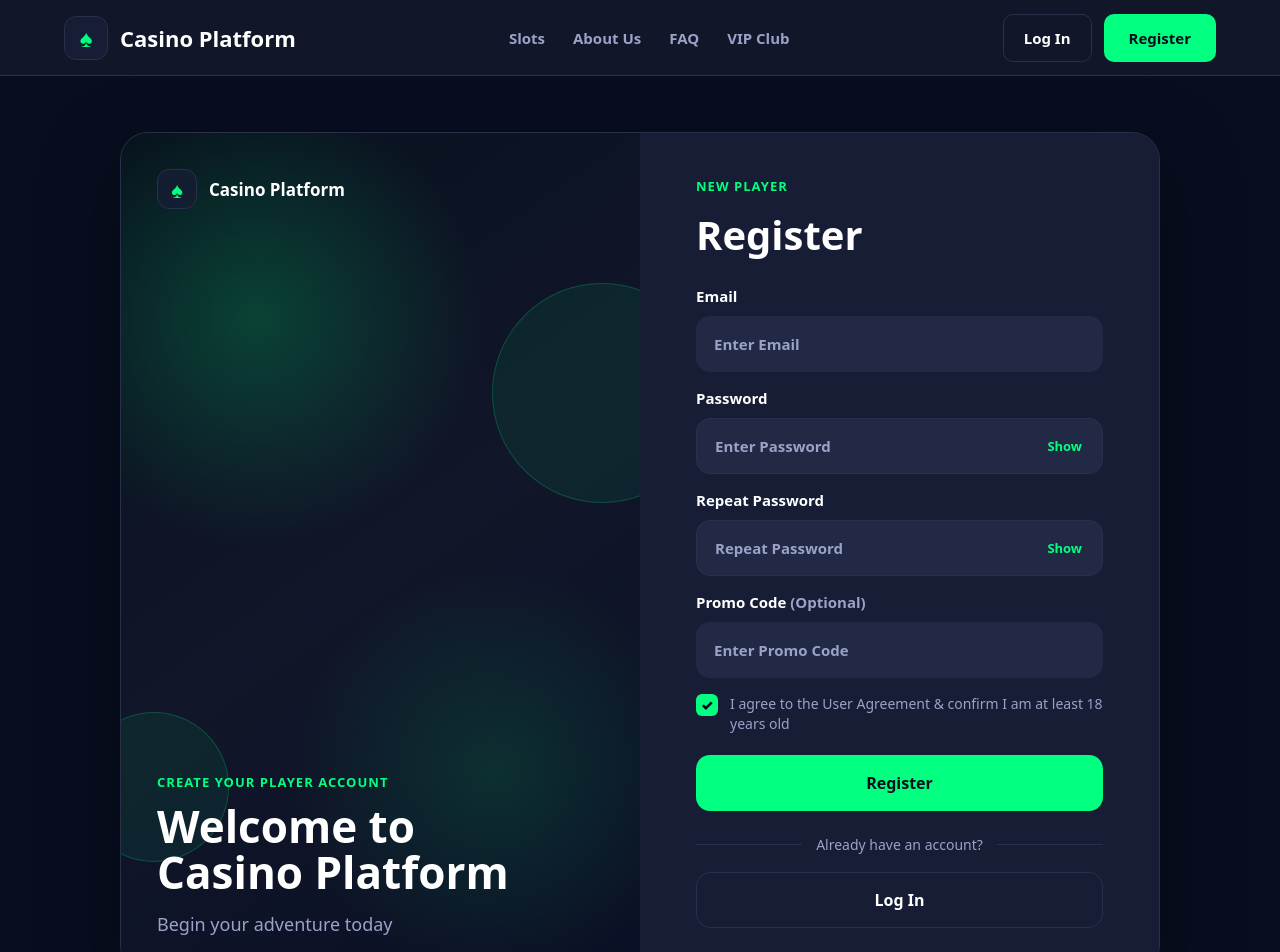
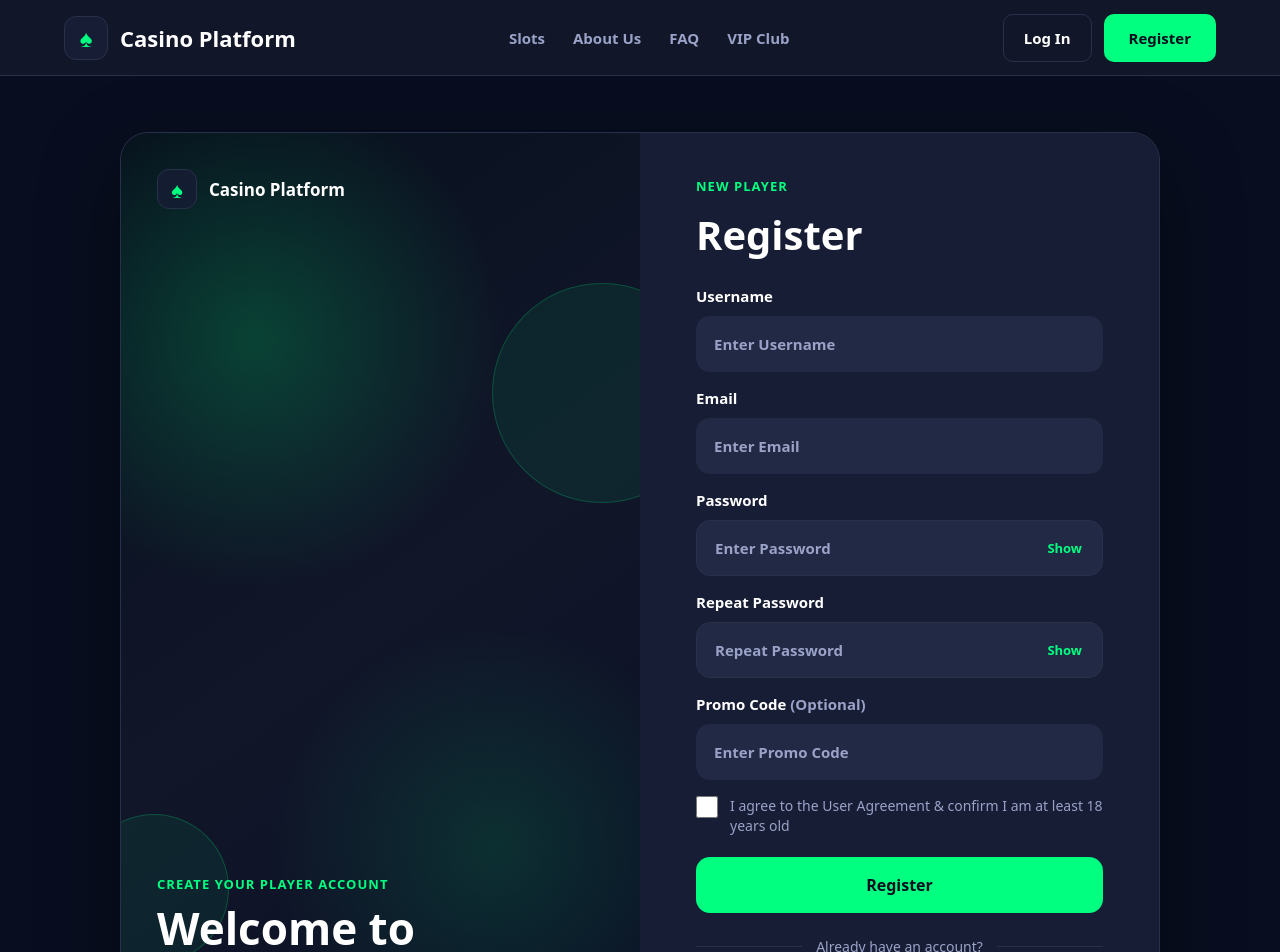
Before and after one commit to Boki0/casino, a React (Vite) app in the folder frontend/: page /register in a window 1280 px wide. Shown: the top 952 px of the page. Built offline with nearby package versions, Linux system fonts and the light colour scheme; no server answers.

Commit message:
feat(frontend): connect registration form to auth API

```diff
--- /dev/null
+++ b/frontend/src/api/auth/authApi.ts
@@ -0,0 +1,56 @@
+import type { RegisterRequest, RegisterResponse } from './authTypes'
+
+type BackendErrorResponse = {
+  message?: unknown
+}
+
+export class AuthApiError extends Error {
+  constructor(message: string) {
+    super(message)
+    this.name = 'AuthApiError'
+  }
+}
+
+async function readErrorMessage(response: Response): Promise<string> {
+  if (response.status >= 500) {
+    return 'Registration is temporarily unavailable. Please try again.'
+  }
+
+  try {
+    const errorResponse = (await response.json()) as BackendErrorResponse
+    if (typeof errorResponse.message === 'string' && errorResponse.message.trim()) {
+      return errorResponse.message
+    }
+  } catch {
+    // Fall back to a safe message when the response is empty or is not JSON.
+  }
+
+  return 'Registration failed. Please check your details and try again.'
+}
+
+async function register(request: RegisterRequest): Promise<RegisterResponse> {
+  let response: Response
+
+  try {
+    response = await fetch('/api/auth/register', {
+      method: 'POST',
+      headers: {
+        'Content-Type': 'application/json',
+        Accept: 'application/json',
+      },
+      body: JSON.stringify(request),
+    })
+  } catch {
+    throw new AuthApiError('Unable to reach the registration service. Please try again.')
+  }
+
+  if (!response.ok) {
+    throw new AuthApiError(await readErrorMessage(response))
+  }
+
+  return response.json() as Promise<RegisterResponse>
+}
+
+export const authApi = {
+  register,
+}
--- /dev/null
+++ b/frontend/src/api/auth/authTypes.ts
@@ -0,0 +1,13 @@
+export type RegisterRequest = {
+  email: string
+  password: string
+  username: string
+  promoCode?: string
+}
+
+export type RegisterResponse = {
+  id: string
+  email: string
+  role: string
+  status: string
+}
--- a/frontend/src/pages/LoginPage.css
+++ b/frontend/src/pages/LoginPage.css
@@ -126,6 +126,20 @@
   margin: 0;
   color: var(--color-text);
   font-size: 40px;
+}
+
+.login-form__message {
+  margin: -12px 0 22px;
+  padding: 12px 14px;
+  border-radius: 10px;
+  font-size: 14px;
+  line-height: 1.4;
+}
+
+.login-form__message--success {
+  color: var(--color-primary);
+  background: rgba(1, 255, 128, 0.09);
+  border: 1px solid rgba(1, 255, 128, 0.2);
 }
 
 .login-form__field {
--- a/frontend/src/pages/LoginPage.tsx
+++ b/frontend/src/pages/LoginPage.tsx
@@ -1,9 +1,16 @@
 import { useState } from 'react'
-import { Link } from 'react-router-dom'
+import { Link, useLocation } from 'react-router-dom'
 import './LoginPage.css'
 
+type LoginLocationState = {
+  registrationMessage?: string
+}
+
 function LoginPage() {
+  const location = useLocation()
   const [isPasswordVisible, setIsPasswordVisible] = useState(false)
+  const registrationMessage = (location.state as LoginLocationState | null)
+    ?.registrationMessage
 
   return (
     <section className="login-page" id="login">
@@ -30,6 +37,12 @@ function LoginPage() {
               <p className="login-form__eyebrow">Player access</p>
               <h2>Log In</h2>
             </div>
+
+            {registrationMessage && (
+              <p className="login-form__message login-form__message--success" role="status">
+                {registrationMessage}
+              </p>
+            )}
 
             <label className="login-form__field">
               <span>Email</span>
--- a/frontend/src/pages/RegisterPage.css
+++ b/frontend/src/pages/RegisterPage.css
@@ -38,21 +38,35 @@
   line-height: 1.45;
 }
 
-.register-form__checkbox {
+.register-form__agreement input {
   width: 22px;
   height: 22px;
-  display: grid;
-  place-items: center;
   flex: 0 0 auto;
-  border-radius: 6px;
-  color: var(--color-bg);
-  background: var(--color-primary);
+  margin: 0;
+  accent-color: var(--color-primary);
+}
+
+.register-form__message {
+  margin: 0 0 16px;
+  padding: 12px 14px;
+  border-radius: 10px;
   font-size: 14px;
-  font-weight: 900;
+  line-height: 1.4;
+}
+
+.register-form__message--error {
+  color: #ffb4b4;
+  background: rgba(204, 51, 51, 0.14);
+  border: 1px solid rgba(255, 100, 100, 0.28);
 }
 
 .register-form__submit {
   margin-top: 0;
+}
+
+.register-form__submit:disabled {
+  cursor: not-allowed;
+  opacity: 0.65;
 }
 
 .register-form__divider {
--- a/frontend/src/pages/RegisterPage.tsx
+++ b/frontend/src/pages/RegisterPage.tsx
@@ -1,11 +1,101 @@
-import { useState } from 'react'
-import { Link } from 'react-router-dom'
+import { useState, type FormEvent } from 'react'
+import { Link, useNavigate } from 'react-router-dom'
+import { AuthApiError, authApi } from '../api/auth/authApi'
+import type { RegisterRequest } from '../api/auth/authTypes'
 import './LoginPage.css'
 import './RegisterPage.css'
 
+type RegisterFormState = {
+  username: string
+  email: string
+  password: string
+  repeatPassword: string
+  promoCode: string
+  agreementAccepted: boolean
+}
+
+const INITIAL_FORM_STATE: RegisterFormState = {
+  username: '',
+  email: '',
+  password: '',
+  repeatPassword: '',
+  promoCode: '',
+  agreementAccepted: false,
+}
+
+const EMAIL_PATTERN = /^[^\s@]+@[^\s@]+\.[^\s@]+$/
+
+function validateForm(form: RegisterFormState): string | null {
+  const username = form.username.trim()
+  const email = form.email.trim()
+
+  if (!username) return 'Username is required.'
+  if (username.length < 3 || username.length > 30) {
+    return 'Username must be between 3 and 30 characters.'
+  }
+  if (!email) return 'Email is required.'
+  if (!EMAIL_PATTERN.test(email)) return 'Enter a valid email address.'
+  if (!form.password) return 'Password is required.'
+  if (form.password.length < 8) return 'Password must be at least 8 characters.'
+  if (!form.repeatPassword) return 'Please repeat your password.'
+  if (form.password !== form.repeatPassword) return 'Passwords do not match.'
+  if (!form.agreementAccepted) {
+    return 'You must accept the User Agreement and confirm you are at least 18.'
+  }
+
+  return null
+}
+
 function RegisterPage() {
+  const navigate = useNavigate()
   const [isPasswordVisible, setIsPasswordVisible] = useState(false)
   const [isRepeatPasswordVisible, setIsRepeatPasswordVisible] = useState(false)
+  const [form, setForm] = useState<RegisterFormState>(INITIAL_FORM_STATE)
+  const [errorMessage, setErrorMessage] = useState<string | null>(null)
+  const [isSubmitting, setIsSubmitting] = useState(false)
+
+  function updateField<K extends keyof RegisterFormState>(
+    field: K,
+    value: RegisterFormState[K],
+  ) {
+    setForm((currentForm) => ({ ...currentForm, [field]: value }))
+  }
+
+  async function handleSubmit(event: FormEvent<HTMLFormElement>) {
+    event.preventDefault()
+    if (isSubmitting) return
+
+    setErrorMessage(null)
+    const validationError = validateForm(form)
+    if (validationError) {
+      setErrorMessage(validationError)
+      return
+    }
+
+    const request: RegisterRequest = {
+      username: form.username.trim(),
+      email: form.email.trim(),
+      password: form.password,
+      ...(form.promoCode.trim() ? { promoCode: form.promoCode.trim() } : {}),
+    }
+
+    setIsSubmitting(true)
+
+    try {
+      await authApi.register(request)
+      navigate('/login', {
+        replace: true,
+        state: { registrationMessage: 'Account created successfully. Please log in.' },
+      })
+    } catch (error) {
+      setErrorMessage(
+        error instanceof AuthApiError
+          ? error.message
+          : 'Unexpected registration failure. Please try again.',
+      )
+      setIsSubmitting(false)
+    }
+  }
 
   return (
     <section className="login-page register-page">
@@ -27,15 +117,36 @@ function RegisterPage() {
         </div>
 
         <div className="login-card__form-panel register-card__form-panel">
-          <form className="login-form register-form">
+          <form className="login-form register-form" onSubmit={handleSubmit} noValidate>
             <div className="login-form__header register-form__header">
               <p className="login-form__eyebrow">New player</p>
               <h2>Register</h2>
             </div>
 
             <label className="login-form__field register-form__field">
+              <span>Username</span>
+              <input
+                type="text"
+                name="username"
+                autoComplete="username"
+                minLength={3}
+                maxLength={30}
+                placeholder="Enter Username"
+                value={form.username}
+                onChange={(event) => updateField('username', event.target.value)}
+              />
+            </label>
+
+            <label className="login-form__field register-form__field">
               <span>Email</span>
-              <input type="email" placeholder="Enter Email" />
+              <input
+                type="email"
+                name="email"
+                autoComplete="email"
+                placeholder="Enter Email"
+                value={form.email}
+                onChange={(event) => updateField('email', event.target.value)}
+              />
             </label>
 
             <label className="login-form__field register-form__field">
@@ -43,7 +154,11 @@ function RegisterPage() {
               <div className="login-form__password-control">
                 <input
                   type={isPasswordVisible ? 'text' : 'password'}
+                  name="password"
+                  autoComplete="new-password"
                   placeholder="Enter Password"
+                  value={form.password}
+                  onChange={(event) => updateField('password', event.target.value)}
                 />
                 <button
                   className="login-form__password-toggle"
@@ -60,7 +175,11 @@ function RegisterPage() {
               <div className="login-form__password-control">
                 <input
                   type={isRepeatPasswordVisible ? 'text' : 'password'}
+                  name="repeatPassword"
+                  autoComplete="new-password"
                   placeholder="Repeat Password"
+                  value={form.repeatPassword}
+                  onChange={(event) => updateField('repeatPassword', event.target.value)}
                 />
                 <button
                   className="login-form__password-toggle"
@@ -76,18 +195,36 @@ function RegisterPage() {
               <span>
                 Promo Code <span className="register-form__optional">(Optional)</span>
               </span>
-              <input type="text" placeholder="Enter Promo Code" />
+              <input
+                type="text"
+                name="promoCode"
+                placeholder="Enter Promo Code"
+                value={form.promoCode}
+                onChange={(event) => updateField('promoCode', event.target.value)}
+              />
             </label>
 
-            <div className="register-form__agreement">
-              <span className="register-form__checkbox" aria-hidden="true">
-                ✓
-              </span>
+            <label className="register-form__agreement">
+              <input
+                type="checkbox"
+                checked={form.agreementAccepted}
+                onChange={(event) => updateField('agreementAccepted', event.target.checked)}
+              />
               <span>I agree to the User Agreement &amp; confirm I am at least 18 years old</span>
-            </div>
+            </label>
 
-            <button className="login-form__submit register-form__submit" type="button">
-              Register
+            {errorMessage && (
+              <p className="register-form__message register-form__message--error" role="alert">
+                {errorMessage}
+              </p>
+            )}
+
+            <button
+              className="login-form__submit register-form__submit"
+              type="submit"
+              disabled={isSubmitting}
+            >
+              {isSubmitting ? 'Creating account...' : 'Register'}
             </button>
 
             <div className="login-form__divider register-form__divider">
```
